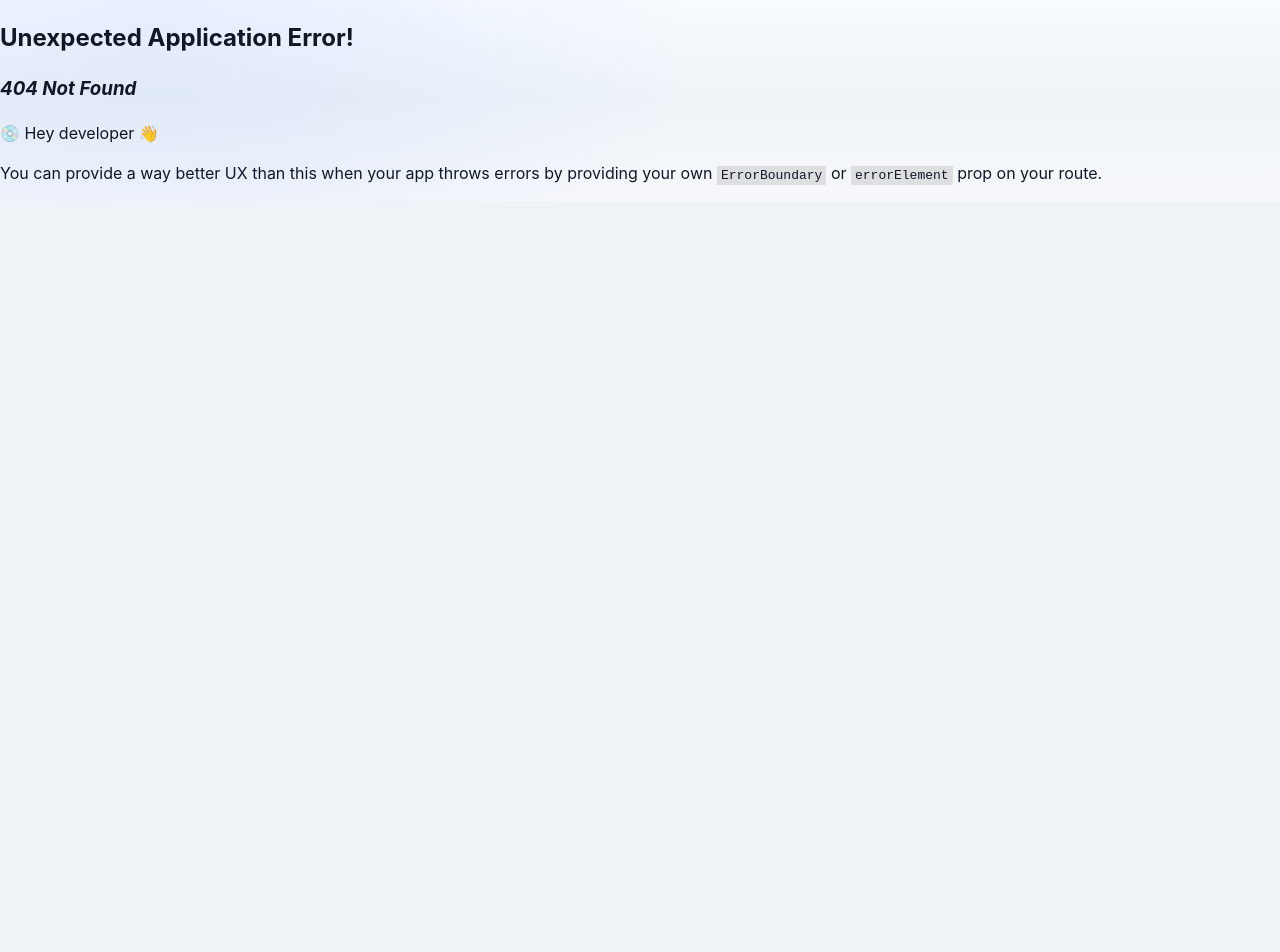
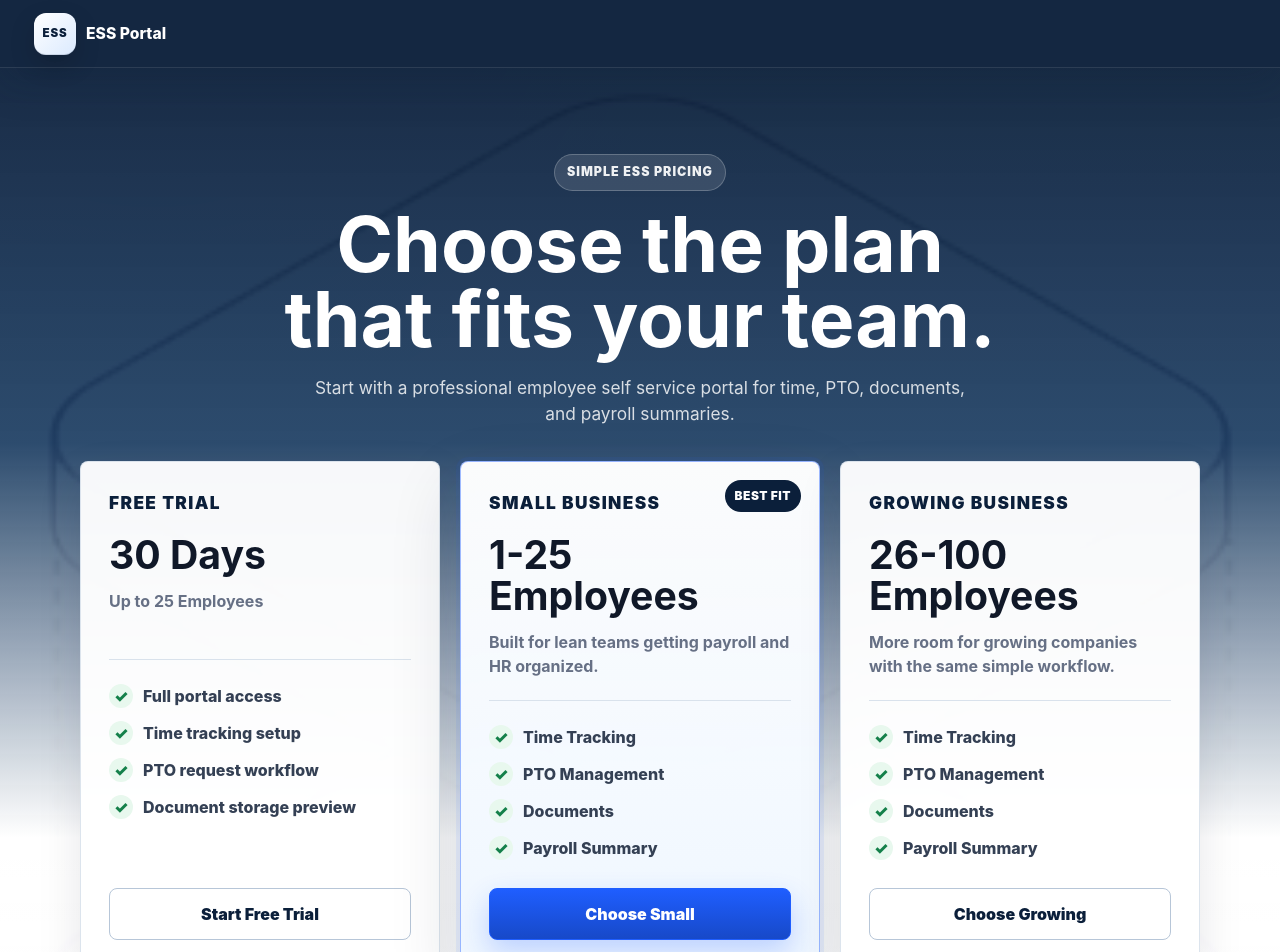
Before and after one commit to Nubchulubs12/Employee-ERP, a React app in the folder frontend/: page /pricing in a window 1280 px wide. Before the commit this address had no page. Shown: the top 952 px of the page. Before the commit the page ends 800 px from the top, so only its background shows below. Built offline with nearby package versions, Linux system fonts and the light colour scheme; the HTML template or start-up script is replaced by a standard one.

Commit message:
added pricing

```diff
--- a/frontend/src/App.css
+++ b/frontend/src/App.css
@@ -1960,6 +1960,12 @@ summary:focus-visible {
 .nav-logo:hover,
 .nav-link:hover {
   color: #bfdbfe;
+}
+
+.nav-link--center {
+  position: absolute;
+  left: 50%;
+  transform: translateX(-50%);
 }
 
 .nav-right button,
@@ -3016,6 +3022,12 @@ summary:focus-visible {
     width: 100%;
   }
 
+  .nav-link--center {
+    position: static;
+    transform: none;
+    margin: 0 auto;
+  }
+
   .nav-left {
     justify-content: space-between;
   }
@@ -3257,3 +3269,236 @@ summary:focus-visible {
     min-width: 190px;
   }
 }
+
+/* Pricing */
+.pricing-page {
+  min-height: calc(100vh - 68px);
+  padding: clamp(44px, 7vw, 86px) clamp(18px, 5vw, 70px);
+  background:
+    linear-gradient(180deg, rgba(11, 31, 58, 0.94) 0%, rgba(18, 52, 91, 0.88) 38%, rgba(255, 255, 255, 0.98) 78%, #ffffff 100%),
+    url("./assets/hero.png") top center / cover;
+}
+
+.pricing-hero {
+  max-width: 1120px;
+  margin: 0 auto 34px;
+  display: flex;
+  justify-content: center;
+  text-align: center;
+}
+
+.pricing-hero > div {
+  max-width: 760px;
+}
+
+.pricing-eyebrow {
+  display: inline-flex;
+  margin-bottom: 16px;
+  padding: 8px 12px;
+  border: 1px solid rgba(255, 255, 255, 0.22);
+  border-radius: 999px;
+  background: rgba(255, 255, 255, 0.12);
+  color: rgba(255, 255, 255, 0.92);
+  font-size: 0.78rem;
+  font-weight: 900;
+  letter-spacing: 0.08em;
+  text-transform: uppercase;
+}
+
+.pricing-hero h1 {
+  margin: 0;
+  color: #ffffff;
+  font-size: clamp(2.35rem, 6vw, 4.8rem);
+  line-height: 0.98;
+  letter-spacing: 0;
+}
+
+.pricing-hero p {
+  max-width: 660px;
+  margin: 18px auto 0;
+  color: rgba(255, 255, 255, 0.82);
+  font-size: 1.08rem;
+}
+
+.pricing-grid {
+  max-width: 1120px;
+  margin: 0 auto;
+  display: grid;
+  grid-template-columns: repeat(3, minmax(0, 1fr));
+  gap: 20px;
+  align-items: stretch;
+}
+
+.pricing-card {
+  position: relative;
+  display: flex;
+  flex-direction: column;
+  min-height: 470px;
+  padding: 28px;
+  border: 1px solid rgba(217, 226, 236, 0.92);
+  border-radius: 8px;
+  background: rgba(255, 255, 255, 0.96);
+  box-shadow: var(--ess-shadow-md);
+}
+
+.pricing-card--featured {
+  border-color: rgba(31, 94, 255, 0.42);
+  background:
+    linear-gradient(180deg, rgba(255, 255, 255, 0.98), rgba(238, 246, 255, 0.98));
+  box-shadow:
+    0 0 0 4px rgba(31, 94, 255, 0.08),
+    0 28px 70px rgba(11, 31, 58, 0.16);
+}
+
+.pricing-badge {
+  position: absolute;
+  top: 18px;
+  right: 18px;
+  padding: 7px 10px;
+  border-radius: 999px;
+  background: var(--ess-navy);
+  color: #ffffff;
+  font-size: 0.75rem;
+  font-weight: 900;
+  letter-spacing: 0.04em;
+  text-transform: uppercase;
+}
+
+.pricing-card-header {
+  padding-bottom: 22px;
+  border-bottom: 1px solid var(--ess-line);
+}
+
+.pricing-card h2 {
+  margin: 0 0 18px;
+  color: var(--ess-navy);
+  font-size: 1.08rem;
+  font-weight: 900;
+  letter-spacing: 0.08em;
+  text-transform: uppercase;
+}
+
+.pricing-card strong {
+  display: block;
+  color: var(--ess-ink);
+  font-size: clamp(1.8rem, 4vw, 2.45rem);
+  line-height: 1.05;
+}
+
+.pricing-card-header p {
+  margin: 14px 0 0;
+  min-height: 48px;
+  color: var(--ess-muted);
+  font-weight: 650;
+}
+
+.pricing-features {
+  display: flex;
+  flex-direction: column;
+  gap: 13px;
+  margin: 24px 0 28px;
+  padding: 0;
+  list-style: none;
+}
+
+.pricing-features li {
+  display: flex;
+  align-items: center;
+  gap: 10px;
+  color: #344054;
+  font-weight: 800;
+}
+
+.pricing-features span {
+  display: inline-grid;
+  place-items: center;
+  width: 24px;
+  height: 24px;
+  border-radius: 999px;
+  background: #e8f8ee;
+  color: var(--ess-green);
+  font-weight: 900;
+  flex-shrink: 0;
+}
+
+.pricing-action {
+  display: inline-flex;
+  align-items: center;
+  justify-content: center;
+  min-height: 52px;
+  margin-top: auto;
+  padding: 12px 18px;
+  border: 1px solid #b7c6d8;
+  border-radius: 8px;
+  background: #ffffff;
+  color: var(--ess-navy);
+  text-align: center;
+  text-decoration: none;
+  font-weight: 900;
+  transition:
+    background-color 160ms ease,
+    border-color 160ms ease,
+    box-shadow 160ms ease,
+    transform 160ms ease;
+}
+
+.pricing-action:hover {
+  background: #f3f7fb;
+  border-color: #94a3b8;
+  transform: translateY(-1px);
+}
+
+.pricing-action--primary {
+  border-color: var(--ess-blue);
+  background: linear-gradient(180deg, var(--ess-blue), var(--ess-blue-dark));
+  color: #ffffff;
+  box-shadow: 0 12px 28px rgba(31, 94, 255, 0.24);
+}
+
+.pricing-action--primary:hover {
+  background: linear-gradient(180deg, #2f6bff, #153faf);
+  border-color: var(--ess-blue);
+}
+
+@media (max-width: 980px) {
+  .pricing-grid {
+    grid-template-columns: 1fr;
+    max-width: 620px;
+  }
+
+  .pricing-card {
+    min-height: auto;
+  }
+
+  .pricing-card-header p {
+    min-height: 0;
+  }
+}
+
+@media (max-width: 560px) {
+  .pricing-page {
+    padding: 34px 14px 44px;
+  }
+
+  .pricing-hero {
+    margin-bottom: 24px;
+  }
+
+  .pricing-hero h1 {
+    font-size: clamp(2rem, 12vw, 3.2rem);
+  }
+
+  .pricing-hero p {
+    font-size: 1rem;
+  }
+
+  .pricing-card {
+    padding: 22px;
+  }
+
+  .pricing-badge {
+    position: static;
+    width: fit-content;
+    margin-bottom: 16px;
+  }
+}
--- a/frontend/src/App.jsx
+++ b/frontend/src/App.jsx
@@ -3,6 +3,7 @@ import CompaniesPage from './pages/CompaniesPage';
 import EmployeesPage from './pages/EmployeesPage';
 import Login from './pages/Login';
 import Register from './pages/Register';
+import Pricing from './pages/Pricing.jsx';
 import Layout from './components/Layout';
 import {createBrowserRouter,RouterProvider,} from 'react-router-dom'
 
@@ -34,6 +35,10 @@ const router = createBrowserRouter([
         path: '/register',
         element: <Register />,
       },
+      {
+        path: '/pricing',
+        element: <Pricing />,
+      },
     ],
   },
 ]);
--- a/frontend/src/components/Navbar.jsx
+++ b/frontend/src/components/Navbar.jsx
@@ -47,6 +47,9 @@ function Navbar() {
       </div>
 
       <div className="nav-right">
+        {!isLoggedIn && location.pathname === "/" && (
+          <Link to="/pricing" className="nav-link nav-link--center">Pricing</Link>
+        )}
         {isLoggedIn && <button onClick={handleLogout}>Logout</button>}
       </div>
     </nav>
--- /dev/null
+++ b/frontend/src/pages/Pricing.jsx
@@ -0,0 +1,99 @@
+import { Link } from "react-router-dom";
+import "../App.css";
+
+const plans = [
+  {
+    name: "Free Trial",
+    range: "30 Days",
+    description: "Up to 25 Employees",
+    action: "Start Free Trial",
+    to: "/register",
+    featured: false,
+    features: [
+      "Full portal access",
+      "Time tracking setup",
+      "PTO request workflow",
+      "Document storage preview",
+    ],
+  },
+  {
+    name: "Small Business",
+    range: "1-25 Employees",
+    description: "Built for lean teams getting payroll and HR organized.",
+    action: "Choose Small",
+    to: "/register",
+    featured: true,
+    features: [
+      "Time Tracking",
+      "PTO Management",
+      "Documents",
+      "Payroll Summary",
+    ],
+  },
+  {
+    name: "Growing Business",
+    range: "26-100 Employees",
+    description: "More room for growing companies with the same simple workflow.",
+    action: "Choose Growing",
+    to: "/register",
+    featured: false,
+    features: [
+      "Time Tracking",
+      "PTO Management",
+      "Documents",
+      "Payroll Summary",
+    ],
+  },
+];
+
+function Pricing() {
+  return (
+    <main className="pricing-page">
+      <section className="pricing-hero">
+        <div>
+          <span className="pricing-eyebrow">Simple ESS pricing</span>
+          <h1>Choose the plan that fits your team.</h1>
+          <p>
+            Start with a professional employee self service portal for time,
+            PTO, documents, and payroll summaries.
+          </p>
+        </div>
+      </section>
+
+      <section className="pricing-grid" aria-label="Pricing plans">
+        {plans.map((plan) => (
+          <article
+            key={plan.name}
+            className={`pricing-card${plan.featured ? " pricing-card--featured" : ""}`}
+          >
+            {plan.featured && <span className="pricing-badge">Best fit</span>}
+
+            <div className="pricing-card-header">
+              <h2>{plan.name}</h2>
+              <strong>{plan.range}</strong>
+              <p>{plan.description}</p>
+            </div>
+
+            <ul className="pricing-features">
+              {plan.features.map((feature) => (
+                <li key={feature}>
+                  <span aria-hidden="true">✓</span>
+                  {feature}
+                </li>
+              ))}
+            </ul>
+
+            <Link
+              to={plan.to}
+              className={`pricing-action${plan.featured ? " pricing-action--primary" : ""}`}
+            >
+              {plan.action}
+            </Link>
+          </article>
+        ))}
+      </section>
+    </main>
+  );
+}
+
+export default Pricing;
```
